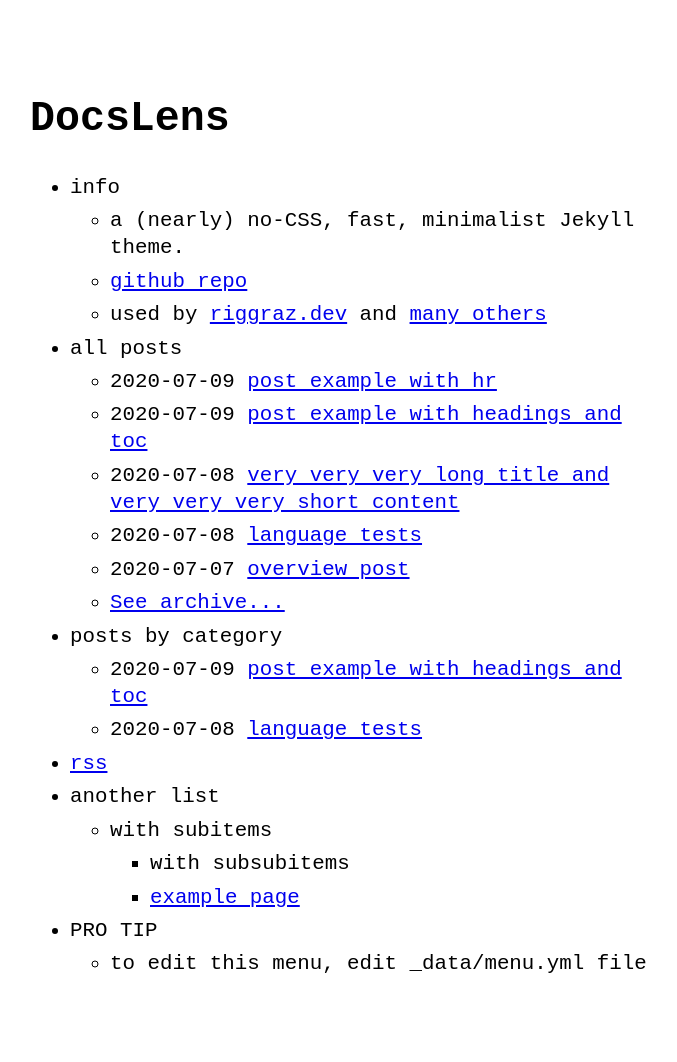
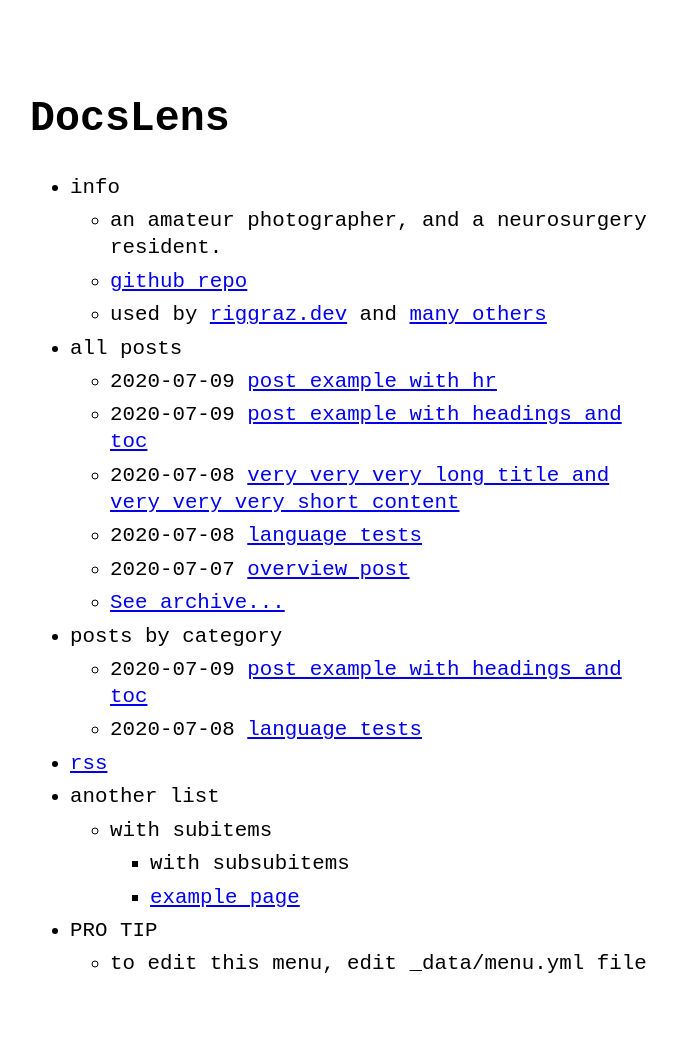
Before and after one commit to stackbit-projects/docslens-stackbit-e639e, a Jekyll site: the page built from index.md, in a window 1280 px wide. Shown: the whole page, without its empty margins (290-967 px from the left). Built offline with Jekyll 4.4.1, drawn with Linux system fonts in a browser that asks for light colours.

Commit message:
menu.yml: changed

```diff
--- a/_data/menu.yml
+++ b/_data/menu.yml
@@ -4,7 +4,7 @@
 entries:
   - title: info
     entries:
-      - title: a (nearly) no-CSS, fast, minimalist Jekyll theme.
+      - title: an amateur photographer, and a neurosurgery resident.
       - title: github repo
         url: https://github.com/riggraz/no-style-please
       - title: "used by <a href='https://riggraz.dev'>riggraz.dev</a> and <a href='https://github.com/riggraz/no-style-please/network/dependents'>many others</a>"
```
